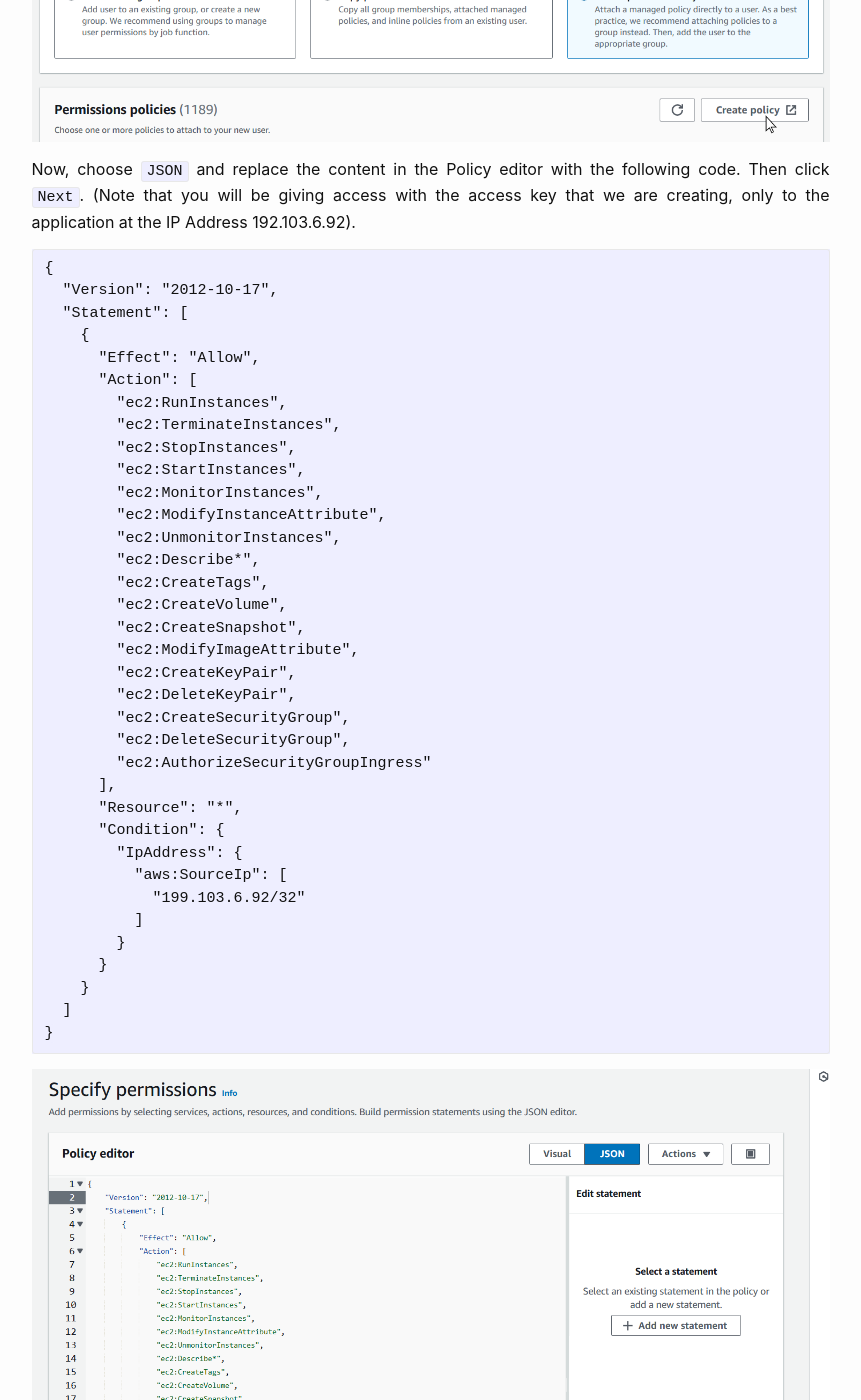
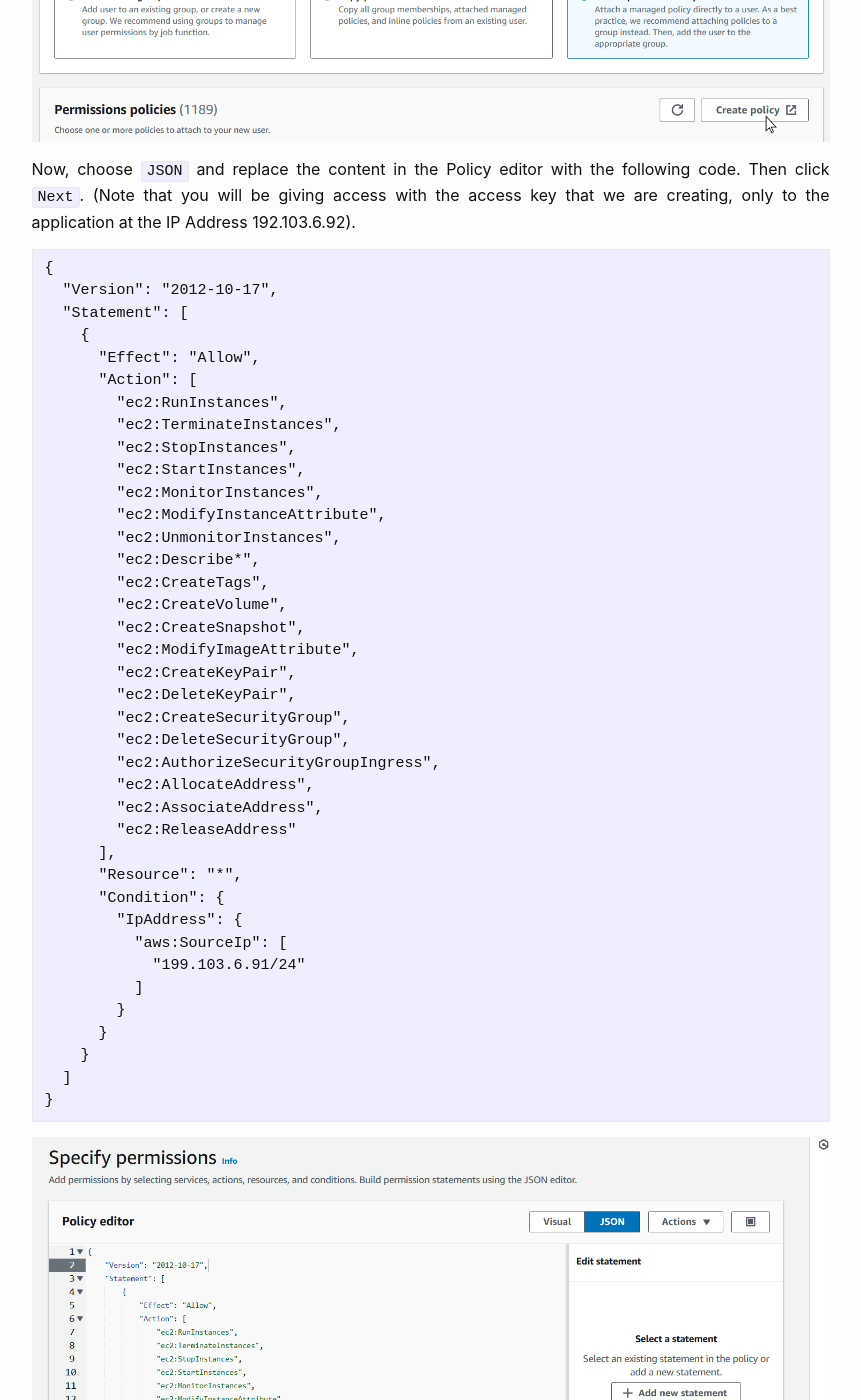
Before and after one commit to PhoneSwitchBoard/Switchboard-Website-Docs, a Jekyll site: the page built from docs/cloud_provider.md, in a window 1280 px wide and 1400 px high, scrolled down 1039 px. Shown: the whole window, without its empty margins (368-1229 px from the left). Built offline with Jekyll 4.4.1, drawn with Linux system fonts in a browser that asks for light colours.

Commit message:
Update JSON permissions Cloud Provider

```diff
--- a/docs/cloud_provider.md
+++ b/docs/cloud_provider.md
@@ -55,13 +55,16 @@ Now, choose `JSON` and replace the content in the Policy editor with the followi
         "ec2:DeleteKeyPair",
         "ec2:CreateSecurityGroup",
         "ec2:DeleteSecurityGroup",
-        "ec2:AuthorizeSecurityGroupIngress"
+        "ec2:AuthorizeSecurityGroupIngress",
+        "ec2:AllocateAddress",
+        "ec2:AssociateAddress",
+        "ec2:ReleaseAddress"
       ],
       "Resource": "*",
       "Condition": {
         "IpAddress": {
           "aws:SourceIp": [
-            "199.103.6.92/32"
+            "199.103.6.91/24"
           ]
         }
       }
```
